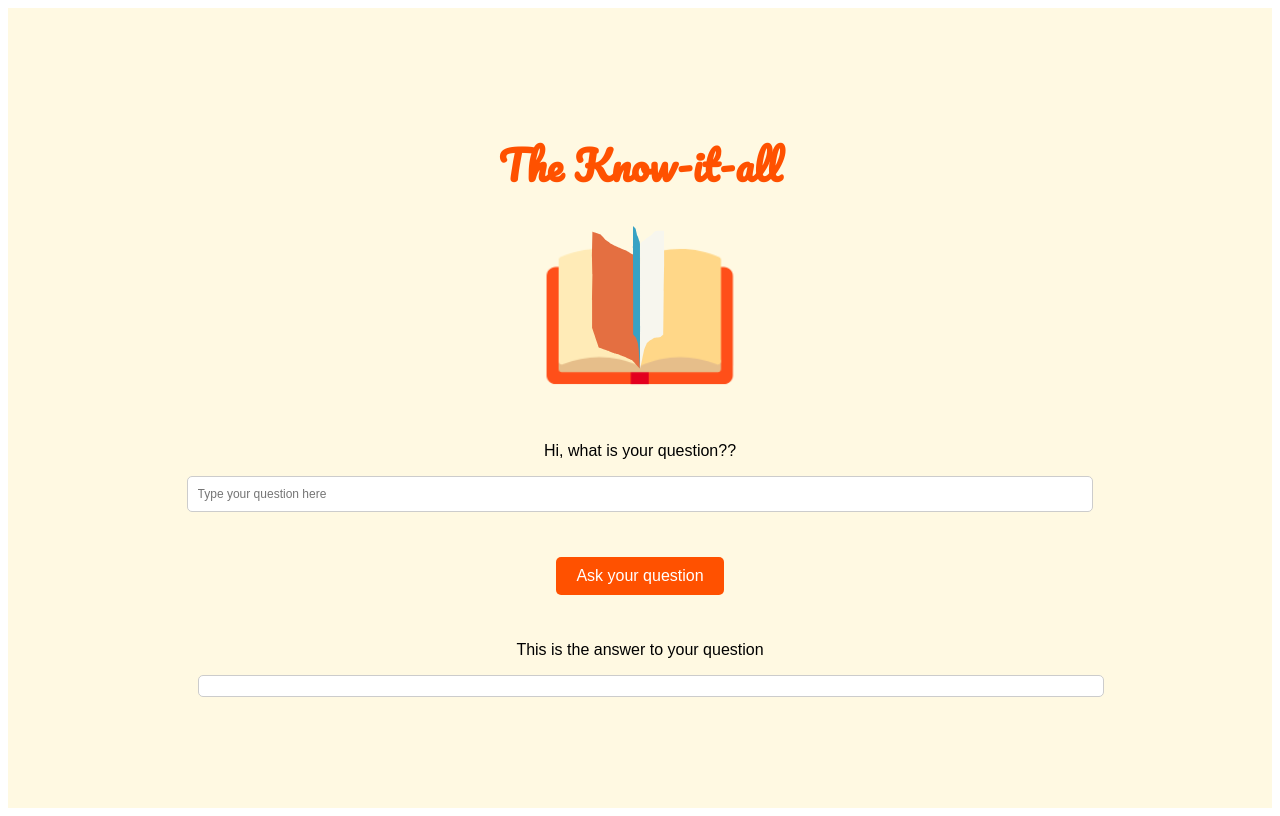
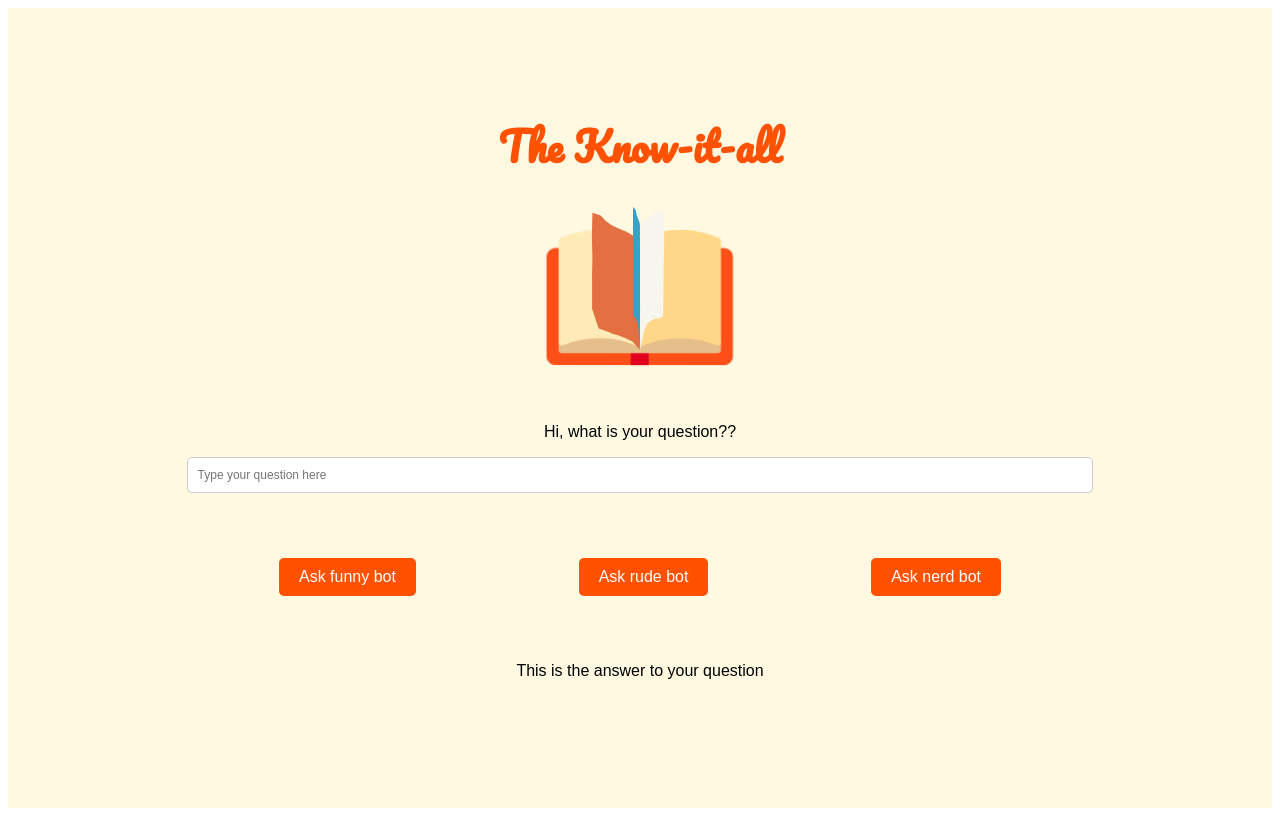
Before and after one commit to KiranGadhavi/Botify, a Next.js app: page / in a window 1280 px wide. Built offline with nearby package versions, Linux system fonts and the light colour scheme.

Commit message:
buttons edited

```diff
--- a/app/components/questionContainer.tsx
+++ b/app/components/questionContainer.tsx
@@ -29,10 +29,20 @@ export default function QuestionContainer() {
                 value={question}
                 placeholder="Type your question here"
                 />
+                <div className={styles.buttonsGroup}>
                 <button
                     className={styles.button}
                     onClick={handleQuestionSubmit}
-                >Ask your question</button>
+                    >Ask funny bot</button>
+                <button
+                    className={styles.button}
+                    onClick={handleQuestionSubmit}
+                    >Ask rude bot</button>
+                <button
+                    className={styles.button}
+                    onClick={handleQuestionSubmit}
+                    >Ask nerd bot</button>
+                </div>
             </div>
                 <div className={styles.answerContainer}>
                 <p>This is the answer to your question</p>
--- a/app/page.module.css
+++ b/app/page.module.css
@@ -51,7 +51,24 @@
   font-size: 12px;
 }
 
+.questionContainerBox:focus {
+  border: 1px solid #ff5100;
+}
+
+.questionContainerBox:hover {
+  border: 1px solid #ff5100;
+}
+
+.buttonsGroup {
+  display: flex;
+  justify-content: space-around;
+  /* align-content: space-between; */
+  margin: 20px auto;
+  width: 100%;
+}
+
 .button {
+  /* justify-content: space-between; */
   margin-top: 30px;
   padding: 10px 20px;
   background-color: #ff5100;
@@ -79,7 +96,5 @@
   padding: 10px;
   width: 100%;
   border-radius: 5px;
-  border: 1px solid #CCC;
   font-size: 16px;
-  background-color: white;
 }
--- a/package.json
+++ b/package.json
@@ -9,6 +9,7 @@
     "lint": "next lint"
   },
   "dependencies": {
+    "@google/generative-ai": "^0.19.0",
     "lottie-react": "^2.4.0",
     "next": "14.2.12",
     "react": "^18",
```
Also changed, not shown: 1 other file (tests, documents, lock files or other folders).
